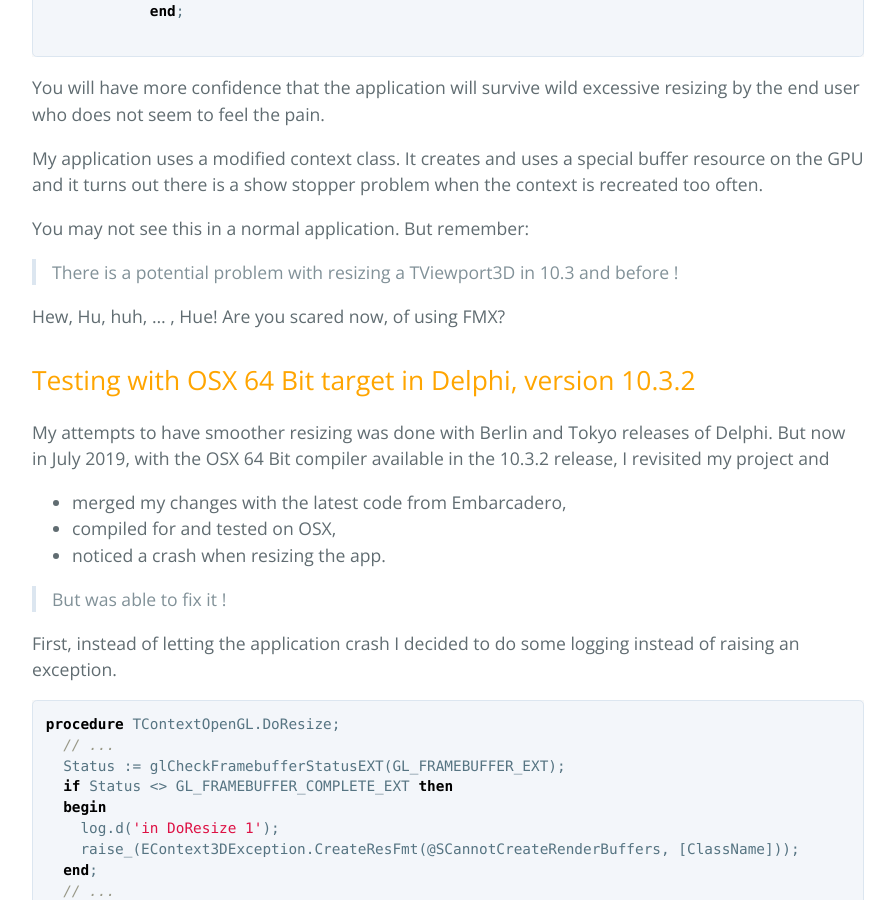
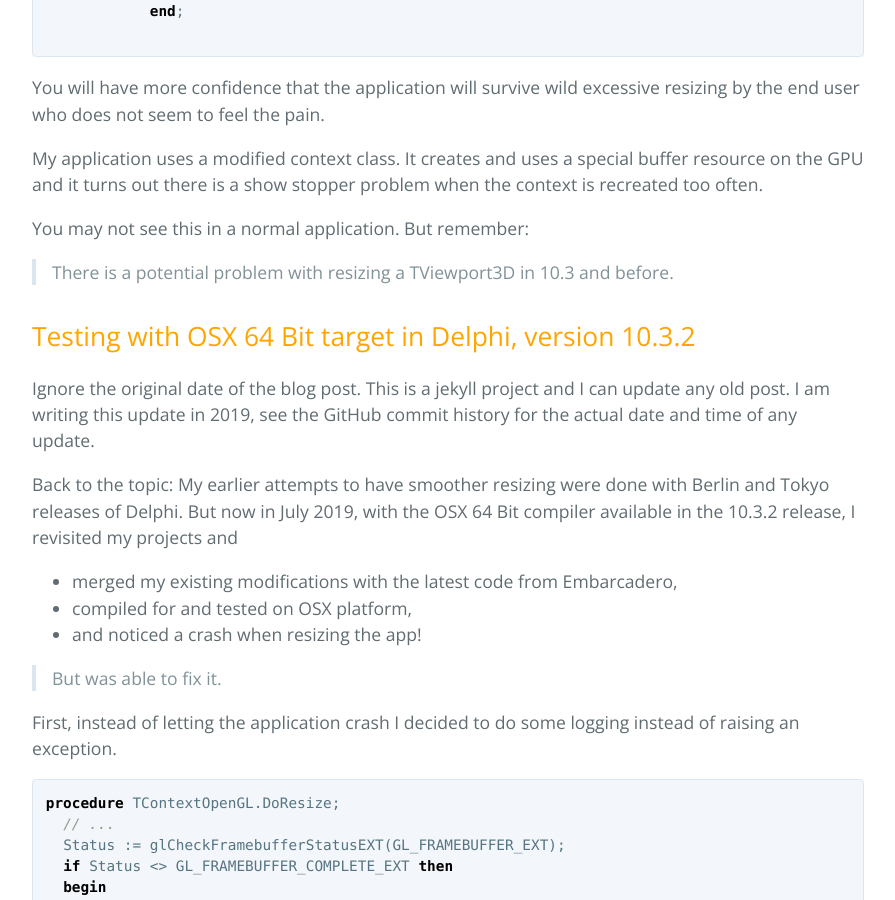
Before and after one commit to federgraph/federgraph.github.io, a Jekyll site: the page built from _posts/2017-08-16-fmx-viewport-resizing.md, in a window 1280 px wide and 900 px high, scrolled down 4009 px. Shown: the whole window, without its empty margins (192-1087 px from the left). Built offline with Jekyll 4.4.1, drawn with Linux system fonts in a browser that asks for light colours; some of the changed text lies outside the part shown.

Commit message:
reviewing viewport post after reading on iPad

```diff
--- a/_posts/2017-08-16-fmx-viewport-resizing.md
+++ b/_posts/2017-08-16-fmx-viewport-resizing.md
@@ -196,20 +196,21 @@
 You may not see this in a normal application.
 But remember:
 
-> There is a potential problem with resizing a TViewport3D in 10.3 and before !
-
-Hew, Hu, huh, ... , Hue! Are you scared now, of using FMX?
+> There is a potential problem with resizing a TViewport3D in 10.3 and before.
 
 ## Testing with OSX 64 Bit target in Delphi, version 10.3.2
 
-My attempts to have smoother resizing was done with Berlin and Tokyo releases of Delphi.
-But now in July 2019, with the OSX 64 Bit compiler available in the 10.3.2 release, I revisited my project and
+Ignore the original date of the blog post. This is a jekyll project and I can update any old post.
+I am writing this update in 2019, see the GitHub commit history for the actual date and time of any update.
 
-- merged my changes with the latest code from Embarcadero,
-- compiled for and tested on OSX,
-- noticed a crash when resizing the app.
+Back to the topic: My earlier attempts to have smoother resizing were done with Berlin and Tokyo releases of Delphi.
+But now in July 2019, with the OSX 64 Bit compiler available in the 10.3.2 release, I revisited my projects and
 
-> But was able to fix it !
+- merged my existing modifications with the latest code from Embarcadero,
+- compiled for and tested on OSX platform,
+- and noticed a crash when resizing the app!
+
+> But was able to fix it.
 
 First, instead of letting the application crash I decided to do some logging instead of raising an exception.
 
```
Also changed, not shown: other parts of _posts/2017-08-16-fmx-viewport-resizing.md (+2 -2 lines).
